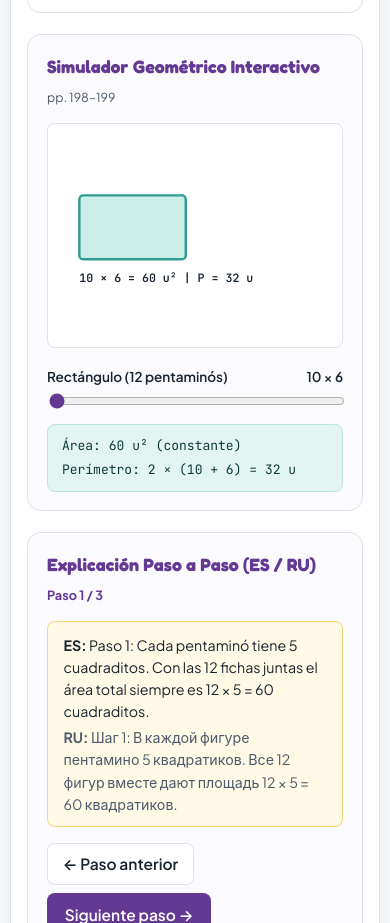
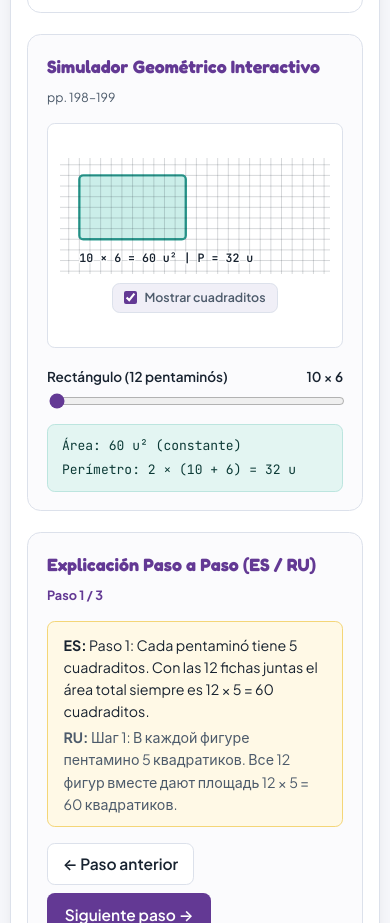
Before and after one commit to profelili/autoevaluacion-maksim, a website: page index.html in a window 390 px wide. Shown: the part 2209-3132 px from the top of the page. Drawn offline with nearby package versions, Linux system fonts and the light colour scheme.

Commit message:
feat: add grid overlay to geometry simulator
Introduces a visual grid toggle to the simulator for improved measurement accuracy and spatial reference.

```diff
--- a/index.html
+++ b/index.html
@@ -1142,6 +1142,41 @@
     .geo-shape-peach { fill: #fde3d4; stroke: #e57a44; stroke-width: 2.5; }
     .geo-dashed { stroke: #633994; stroke-width: 2; stroke-dasharray: 5 4; fill: none; }
     .geo-label { fill: #182330; font-family: var(--font-mono); font-size: 12px; font-weight: 600; }
+    #simulator-container .svg-stage {
+      flex-direction: column;
+      gap: 0.55rem;
+    }
+    #simulator-container .svg-stage svg text.geo-label {
+      paint-order: stroke;
+      stroke: rgb(255 255 255 / 0.9);
+      stroke-width: 3px;
+      stroke-linejoin: round;
+    }
+    .geo-grid-overlay {
+      stroke: rgb(24 35 48 / 0.18);
+      stroke-width: 1;
+      fill: none;
+      pointer-events: none;
+    }
+    .sim-grid-toggle {
+      display: inline-flex;
+      align-items: center;
+      gap: 0.45rem;
+      font-size: 0.8rem;
+      font-weight: 600;
+      color: var(--on-surface-variant);
+      background: var(--surface-muted);
+      border: 1px solid var(--outline-variant);
+      border-radius: var(--radius-sm);
+      padding: 0.3rem 0.75rem;
+      cursor: pointer;
+      user-select: none;
+    }
+    .sim-grid-toggle input {
+      accent-color: var(--primary);
+      cursor: pointer;
+      margin: 0;
+    }
 
     .hidden { display: none !important; }
 
@@ -1912,7 +1947,7 @@
       simParams: {
         b: 6, h: 4, b2: 4, r: 15, rectPreset: 0,
         unitPick: `A`, siStep: 3, tilePick: `green`, scaleK: 2,
-        shearPct: 0, trapMode: `josefina`, unwrapPct: 100
+        shearPct: 0, trapMode: `josefina`, unwrapPct: 100, showGrid: true
       },
       animStep: 0,
       hintLevel: 0,
@@ -1946,7 +1981,7 @@
             appState.simParams = Object.assign({
               b: 6, h: 4, b2: 4, r: 15, rectPreset: 0,
               unitPick: `A`, siStep: 3, tilePick: `green`, scaleK: 2,
-              shearPct: 0, trapMode: `josefina`, unwrapPct: 100
+              shearPct: 0, trapMode: `josefina`, unwrapPct: 100, showGrid: true
             }, parsed.simParams || {});
           }
         }
@@ -1957,6 +1992,9 @@
           const loaded = await window.notebookAppApi.getAppState();
           if (loaded && typeof loaded === `object`) {
             appState = Object.assign({}, appState, loaded);
+            if (!appState.simParams || typeof appState.simParams.showGrid !== `boolean`) {
+              appState.simParams = Object.assign({ showGrid: true }, appState.simParams || {});
+            }
           }
         }
       } catch (e) { /* safe initial empty state */ }
@@ -2774,6 +2812,41 @@
     /* ============================================================
        CUSTOM INTERACTIVE SIMULATORS FOR ALL 9 TOPICS
        ============================================================ */
+    function buildGridPath(w, h, ox, oy, dx, dy) {
+      let d = ``;
+      const startX = ((ox % dx) + dx) % dx;
+      for (let x = startX; x <= w; x += dx) {
+        d += `M${x} 0V${h}`;
+      }
+      const startY = ((oy % dy) + dy) % dy;
+      for (let y = startY; y <= h; y += dy) {
+        d += `M0 ${y}H${w}`;
+      }
+      return d;
+    }
+
+    function renderSimStage(w, h, shapesSvg, overlaySvg, gridCfg) {
+      const showGrid = appState.simParams.showGrid !== false;
+      const isEs = appState.lang === `es`;
+      const gridPath = showGrid
+        ? `<path d="${buildGridPath(w, h, gridCfg.ox, gridCfg.oy, gridCfg.dx, gridCfg.dy)}" class="geo-grid-overlay"/>`
+        : ``;
+      const toggleLabel = isEs ? `Mostrar cuadraditos` : `Показать клеточки`;
+      return `
+        <div class="svg-stage">
+          <svg viewBox="0 0 ${w} ${h}" aria-hidden="true">
+            ${shapesSvg}
+            ${gridPath}
+            ${overlaySvg}
+          </svg>
+          <label class="sim-grid-toggle">
+            <input type="checkbox" ${showGrid ? `checked` : ``} onchange="updateSimParam('showGrid', this.checked, false)">
+            <span>${toggleLabel}</span>
+          </label>
+        </div>
+      `;
+    }
+
     function renderSimulator() {
       const box = document.getElementById(`simulator-container`);
       if (!box) return;
@@ -2786,12 +2859,12 @@
         const cur = presets[p.rectPreset] || presets[0];
         const perim = 2 * (cur.w + cur.h);
         box.innerHTML = `
-          <div class="svg-stage">
-            <svg viewBox="0 0 280 120" aria-hidden="true">
-              <rect x="20" y="18" width="${cur.w * 11}" height="${cur.h * 11}" class="geo-shape" rx="4"/>
-              <text x="20" y="108" class="geo-label">${cur.w} × ${cur.h} = 60 u²  |  P = ${perim} u</text>
-            </svg>
-          </div>
+          ${renderSimStage(
+            280, 120,
+            `<rect x="20" y="18" width="${cur.w * 11}" height="${cur.h * 11}" class="geo-shape" rx="4"/>`,
+            `<text x="20" y="108" class="geo-label">${cur.w} × ${cur.h} = 60 u²  |  P = ${perim} u</text>`,
+            { ox: 20, oy: 18, dx: 11, dy: 11 }
+          )}
           <div class="sim-controls">
             <div class="slider-block">
               <div class="slider-label-row">
@@ -2816,15 +2889,15 @@
         const chosen = units[p.unitPick] || units.A;
         const figVal = 6 / chosen.area;
         box.innerHTML = `
-          <div class="svg-stage">
-            <svg viewBox="0 0 260 150" aria-hidden="true">
-              <rect x="20" y="25" width="70" height="100" class="geo-shape-peach" rx="2"/>
-              <text x="28" y="80" class="geo-label">Fig 1 (6 u²)</text>
-              <rect x="115" y="45" width="120" height="50" class="geo-shape-peach" rx="2"/>
+          ${renderSimStage(
+            260, 150,
+            `<rect x="20" y="25" width="70" height="100" class="geo-shape-peach" rx="2"/>
+             <rect x="115" y="45" width="120" height="50" class="geo-shape-peach" rx="2"/>`,
+            `<text x="28" y="80" class="geo-label">Fig 1 (6 u²)</text>
              <text x="142" y="75" class="geo-label">Fig 2 (6 u²)</text>
-              <text x="20" y="142" class="geo-label">P₁ = 10 u  |  P₂ = 11 u</text>
-            </svg>
-          </div>
+             <text x="20" y="142" class="geo-label">P₁ = 10 u  |  P₂ = 11 u</text>`,
+            { ox: 20, oy: 25, dx: 10, dy: 10 }
+          )}
           <div class="sim-controls">
             <div style="display:flex; flex-wrap:wrap; gap:6px;">
               ${[`A`, `B`, `C`, `D`].map((u) => `
@@ -2844,14 +2917,14 @@
         const rel = power >= 0 ? `10^${power} m²` : `1 / 10^${Math.abs(power)} m²`;
         const valInM2 = Math.pow(10, power);
         box.innerHTML = `
-          <div class="svg-stage">
-            <svg viewBox="0 0 280 150" aria-hidden="true">
-              <rect x="25" y="20" width="230" height="110" rx="8" class="geo-shape-purple"/>
-              <text x="140" y="65" text-anchor="middle" class="geo-label" style="font-size:18px;">1 ${list[idx]}</text>
+          ${renderSimStage(
+            280, 150,
+            `<rect x="25" y="20" width="230" height="110" rx="8" class="geo-shape-purple"/>`,
+            `<text x="140" y="65" text-anchor="middle" class="geo-label" style="font-size:18px;">1 ${list[idx]}</text>
              <text x="140" y="95" text-anchor="middle" class="geo-label">= ${valInM2.toLocaleString(`es-AR`)} m²</text>
-              <text x="140" y="118" text-anchor="middle" class="geo-label">(${rel})</text>
-            </svg>
-          </div>
+             <text x="140" y="118" text-anchor="middle" class="geo-label">(${rel})</text>`,
+            { ox: 25, oy: 20, dx: 10, dy: 10 }
+          )}
           <div class="sim-controls">
             <div class="slider-block">
               <div class="slider-label-row">
@@ -2880,15 +2953,15 @@
         const exactFits = (400 % tObj.w === 0 && 300 % tObj.h === 0) || (400 % tObj.h === 0 && 300 % tObj.w === 0);
         const k = p.scaleK || 2;
         box.innerHTML = `
-          <div class="svg-stage">
-            <svg viewBox="0 0 280 155" aria-hidden="true">
-              <rect x="20" y="15" width="160" height="120" class="geo-shape"/>
-              <text x="100" y="72" text-anchor="middle" class="geo-label">Patio 4m × 3m</text>
+          ${renderSimStage(
+            280, 155,
+            `<rect x="20" y="15" width="160" height="120" class="geo-shape"/>
+             <rect x="205" y="40" width="${tObj.w * 2}" height="${tObj.h * 2}" class="geo-shape-peach"/>`,
+            `<text x="100" y="72" text-anchor="middle" class="geo-label">Patio 4m × 3m</text>
              <text x="100" y="90" text-anchor="middle" class="geo-label">120.000 cm²</text>
-              <rect x="205" y="40" width="${tObj.w * 2}" height="${tObj.h * 2}" class="geo-shape-peach"/>
-              <text x="205" y="125" class="geo-label">${tObj.w}×${tObj.h} cm</text>
-            </svg>
-          </div>
+             <text x="205" y="125" class="geo-label">${tObj.w}×${tObj.h} cm</text>`,
+            { ox: 20, oy: 15, dx: 10, dy: 10 }
+          )}
           <div class="sim-controls">
             <div style="display:flex; flex-wrap:wrap; gap:5px;">
               ${Object.keys(tiles).map((tk) => `
@@ -2919,14 +2992,14 @@
         const wPx = b * 24;
         const hPx = h * 22;
         box.innerHTML = `
-          <div class="svg-stage">
-            <svg viewBox="0 0 280 155" aria-hidden="true">
-              <polygon points="${x0 + skew},${y0} ${x0 + wPx + skew},${y0} ${x0 + wPx},${y0 + hPx} ${x0 + skew},${y0 + hPx}" class="geo-shape"/>
-              <polygon points="${x0 + skew + shiftX},${y0} ${x0 + skew + shiftX},${y0 + hPx} ${x0 + shiftX},${y0 + hPx}" class="geo-shape-peach"/>
-              <line x1="${x0 + skew}" y1="${y0}" x2="${x0 + skew}" y2="${y0 + hPx}" class="geo-dashed"/>
-              <text x="28" y="145" class="geo-label">b = ${b} cm, h = ${h} cm → A = ${b * h} cm²</text>
-            </svg>
-          </div>
+          ${renderSimStage(
+            280, 155,
+            `<polygon points="${x0 + skew},${y0} ${x0 + wPx + skew},${y0} ${x0 + wPx},${y0 + hPx} ${x0 + skew},${y0 + hPx}" class="geo-shape"/>
+             <polygon points="${x0 + skew + shiftX},${y0} ${x0 + skew + shiftX},${y0 + hPx} ${x0 + shiftX},${y0 + hPx}" class="geo-shape-peach"/>`,
+            `<line x1="${x0 + skew}" y1="${y0}" x2="${x0 + skew}" y2="${y0 + hPx}" class="geo-dashed"/>
+             <text x="28" y="145" class="geo-label">b = ${b} cm, h = ${h} cm → A = ${b * h} cm²</text>`,
+            { ox: 0, oy: 28, dx: 24, dy: 22 }
+          )}
           <div class="sim-controls">
             <div class="slider-block">
               <div class="slider-label-row"><label for="sim-shear">${isEs ? `Estrategia de Juan (deslizar triángulo)` : `Метод Хуана (сдвиг треугольника)`}</label><span>${Math.round(pct * 100)}%</span></div>
@@ -2950,17 +3023,17 @@
         const off = ((B - b) * 10);
         const mode = p.trapMode || `josefina`;
         box.innerHTML = `
-          <div class="svg-stage">
-            <svg viewBox="0 0 240 160" aria-hidden="true">
-              <polygon points="${30 + off},25 ${30 + off + b * 20},25 ${30 + B * 20},${25 + h * 18} 30,${25 + h * 18}" class="geo-shape"/>
-              ${mode === `josefina`
+          ${renderSimStage(
+            240, 160,
+            `<polygon points="${30 + off},25 ${30 + off + b * 20},25 ${30 + B * 20},${25 + h * 18} 30,${25 + h * 18}" class="geo-shape"/>`,
+            `${mode === `josefina`
               ? `<line x1="30" y1="${25 + h * 18}" x2="${30 + off + b * 20}" y2="25" class="geo-dashed"/>`
               : `<line x1="${30 + off}" y1="25" x2="${30 + off}" y2="${25 + h * 18}" class="geo-dashed"/>
                  <line x1="${30 + off + b * 20}" y1="25" x2="${30 + off + b * 20}" y2="${25 + h * 18}" class="geo-dashed"/>`
             }
-              <text x="30" y="150" class="geo-label">B=${B}, b=${b}, h=${h} → A=${area} cm²</text>
-            </svg>
-          </div>
+             <text x="30" y="150" class="geo-label">B=${B}, b=${b}, h=${h} → A=${area} cm²</text>`,
+            { ox: 30, oy: 25, dx: 20, dy: 18 }
+          )}
           <div class="sim-controls">
             <div style="display:flex; gap:6px;">
               <button type="button" class="choice-btn" style="flex:1; padding:0.4rem;" aria-pressed="${mode === `josefina`}" onclick="updateSimParam('trapMode', 'josefina', false)">Josefina (2 △)</button>
@@ -2986,15 +3059,15 @@
         const rectArea = D * d;
         const area = rectArea / 2;
         box.innerHTML = `
-          <div class="svg-stage">
-            <svg viewBox="0 0 240 165" aria-hidden="true">
-              <rect x="30" y="20" width="${D * 22}" height="${d * 20}" class="geo-shape-purple"/>
-              <polygon points="${30 + D * 11},20 ${30 + D * 22},${20 + d * 10} ${30 + D * 11},${20 + d * 20} 30,${20 + d * 10}" class="geo-shape"/>
-              <line x1="${30 + D * 11}" y1="20" x2="${30 + D * 11}" y2="${20 + d * 20}" class="geo-dashed"/>
+          ${renderSimStage(
+            240, 165,
+            `<rect x="30" y="20" width="${D * 22}" height="${d * 20}" class="geo-shape-purple"/>
+             <polygon points="${30 + D * 11},20 ${30 + D * 22},${20 + d * 10} ${30 + D * 11},${20 + d * 20} 30,${20 + d * 10}" class="geo-shape"/>`,
+            `<line x1="${30 + D * 11}" y1="20" x2="${30 + D * 11}" y2="${20 + d * 20}" class="geo-dashed"/>
              <line x1="30" y1="${20 + d * 10}" x2="${30 + D * 22}" y2="${20 + d * 10}" class="geo-dashed"/>
-              <text x="26" y="155" class="geo-label">Rect=${rectArea} → Romboide=${area} cm²</text>
-            </svg>
-          </div>
+             <text x="26" y="155" class="geo-label">Rect=${rectArea} → Romboide=${area} cm²</text>`,
+            { ox: 30, oy: 20, dx: 22, dy: 20 }
+          )}
           <div class="sim-controls">
             <div class="slider-block">
               <div class="slider-label-row"><label for="sim-D">D (${isEs ? `Diagonal mayor` : `Диагональ D`})</label><span>${D} cm</span></div>
@@ -3016,15 +3089,15 @@
         const c = (2 * 3.14 * r).toFixed(2);
         const a = (3.14 * r * r).toFixed(2);
         box.innerHTML = `
-          <div class="svg-stage">
-            <svg viewBox="0 0 240 180" aria-hidden="true">
-              <circle cx="120" cy="82" r="${r * 2.4}" class="geo-shape"/>
-              <line x1="120" y1="82" x2="${120 + r * 2.4}" y2="82" class="geo-dashed"/>
+          ${renderSimStage(
+            240, 180,
+            `<circle cx="120" cy="82" r="${r * 2.4}" class="geo-shape"/>`,
+            `<line x1="120" y1="82" x2="${120 + r * 2.4}" y2="82" class="geo-dashed"/>
              <text x="124" y="76" class="geo-label">r = ${r} cm</text>
              <line x1="25" y1="162" x2="${25 + Math.min(200, (r / 25) * 200)}" y2="162" stroke="#633994" stroke-width="4"/>
-              <text x="25" y="154" class="geo-label">Piolín C = ${c} cm (≈ 3,14 × d)</text>
-            </svg>
-          </div>
+             <text x="25" y="154" class="geo-label">Piolín C = ${c} cm (≈ 3,14 × d)</text>`,
+            { ox: 120, oy: 82, dx: 12, dy: 12 }
+          )}
           <div class="sim-controls">
             <div class="slider-block">
               <div class="slider-label-row"><label for="sim-r">${isEs ? `Radio (r)` : `Радиус (r)`}</label><span>${r} cm</span></div>
@@ -3043,17 +3116,17 @@
         const aTrap = (((l + l / 3) * l) / 2).toFixed(1);
         const aRomb = (0.5 * l * l).toFixed(1);
         box.innerHTML = `
-          <div class="svg-stage">
-            <svg viewBox="0 0 280 140" aria-hidden="true">
-              <rect x="18" y="20" width="70" height="70" fill="none" stroke="#99a3b7" stroke-width="1.5"/>
+          ${renderSimStage(
+            280, 140,
+            `<rect x="18" y="20" width="70" height="70" fill="none" stroke="#99a3b7" stroke-width="1.5"/>
              <polygon points="53,20 88,20 53,90 18,90" class="geo-shape"/>
              <rect x="105" y="20" width="70" height="70" fill="none" stroke="#99a3b7" stroke-width="1.5"/>
              <polygon points="128,20 152,20 175,90 105,90" class="geo-shape-purple"/>
              <rect x="192" y="20" width="70" height="70" fill="none" stroke="#99a3b7" stroke-width="1.5"/>
-              <polygon points="227,20 262,55 227,90 192,55" class="geo-shape"/>
-              <text x="20" y="118" class="geo-label">½ l²=${aPar} | ⅔ l²=${aTrap} | ½ l²=${aRomb}</text>
-            </svg>
-          </div>
+             <polygon points="227,20 262,55 227,90 192,55" class="geo-shape"/>`,
+            `<text x="20" y="118" class="geo-label">½ l²=${aPar} | ⅔ l²=${aTrap} | ½ l²=${aRomb}</text>`,
+            { ox: 18, oy: 20, dx: 10, dy: 10 }
+          )}
           <div class="sim-controls">
             <div class="slider-block">
               <div class="slider-label-row"><label for="sim-l">${isEs ? `Lado del cuadrado (l)` : `Сторона квадрата (l)`}</label><span>${l} cm</span></div>
```
Lines whose indentation alone changed are shown as unchanged.
